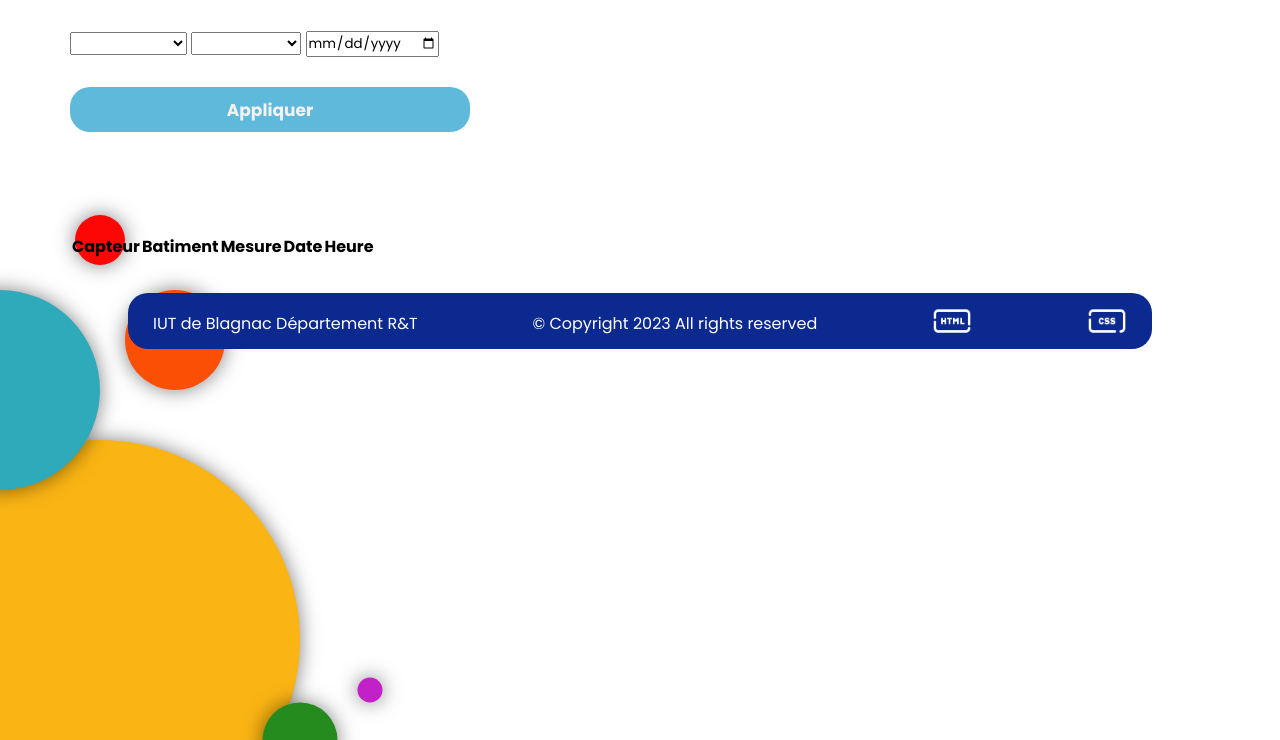
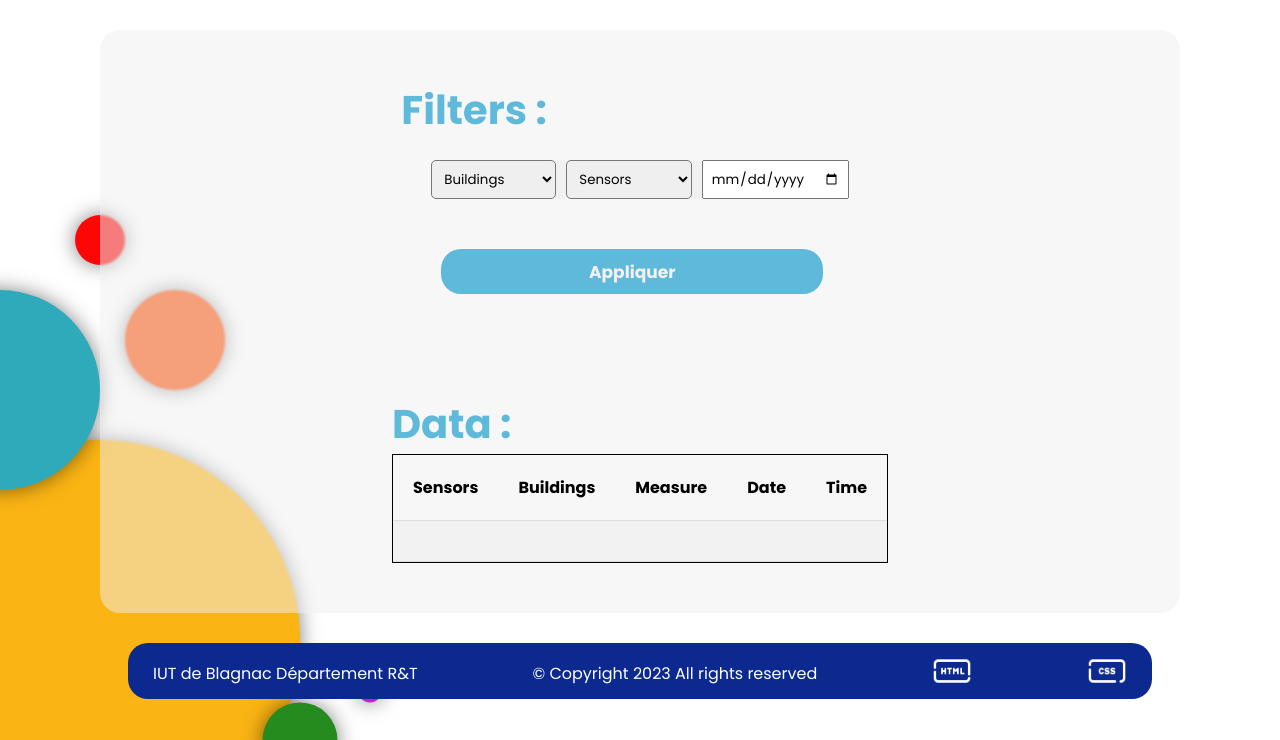
Before and after one commit to Hugo0707/SAe23, a PHP site: page /Pages/Sensors.php in a window 1280 px wide. Shown: the part 60-800 px from the top of the page. Run offline with PHP 8.4, Linux system fonts and the light colour scheme; tables that the repository leaves empty or names only in its code hold one stand-in row (values such as "Sample post"); data that the repository does not hold is empty.

Commit message:
Réalisation du CSS pour la page Sensors
+ réajustement du CSS pour d'autres pages

```diff
--- a/Pages/Sensors.php
+++ b/Pages/Sensors.php
@@ -68,41 +68,43 @@ for ($i=0; $i < mysqli_num_rows($result); $i++) {
         <div class="circle sixe"></div>
     </section>
     <section class="main">
-
+        <ul class="sensors">
+            <li>
+                <h1>Filters :</h1>
                 <!-- Tableau pour afficher les valeurs recuperées depuis la base de données dans un tableau en HTML -->
-
                 <form action="" method="GET">
-                <!-- Formulaire permettant de recueillir les filtres choisis par l'utilisateur -->
+                    <ul>
+                        <li>
                             <select name="ID_building" id="building">
-                    <option value="" selected></option>
-                    <option value="1"> Batiment R&T </option>
-                    <option value="2"> Batiment INFO </option>
+                            <option value="" selected>Buildings</option>
+                            <option value="1"> Building R&T </option>
+                            <option value="2"> Building INFO </option>
                             </select>
-
+                        </li>
+                        <li>
                             <select name="Type_sensor" id="building">
-                    <option value="" selected></option>
+                            <option value="" selected>Sensors</option>
                             <option value="Temperature"> Temperature </option>
                             <option value="Co2"> Co2 </option>
                             </select>
-
+                        </li>
+                        <li>
                             <input type="date" name="Date" id="date_input">
-
+                        </li>
+                    </ul>
                     <input type="submit" value="Appliquer">
-
                 </form>
-
+            </li>
+            <li>
+                <h1>Data :</h1>
                 <table>
-
                     <tr>
-
-                    <th> Capteur </th>
-                    <th> Batiment </th>
-                    <th> Mesure </th>
+                        <th> Sensors </th>
+                        <th> Buildings </th>
+                        <th> Measure </th>
                         <th> Date </th>
-                    <th> Heure </th>
-
+                        <th> Time </th>
                     </tr>
-
                     <?php
 
                         //Script qui permet de supprimer les choix par defaut vides du formulaire, et si un filtre sur la date est demandé il permet de la mettre au bon format
@@ -155,9 +157,9 @@ for ($i=0; $i < mysqli_num_rows($result); $i++) {
                             }
                         }
                     ?>
-
                 </table>
-
+            </li>
+            </ul>
     </section>
     <footer>
         <ul>
--- a/Style/style.css
+++ b/Style/style.css
@@ -32,7 +32,6 @@ body {
     background-color: rgba(240, 240, 240, 0.5);
     backdrop-filter: blur(1px);
     border-radius: 20px;
-    align-items: center;
     margin: 20px 30px 20px 30px;
 }
 
@@ -245,6 +244,7 @@ footer ul li a {
 .main .home {
     display: flex;
     text-align: justify;
+    align-items: center;
 }
 
 .home .text {
@@ -324,7 +324,9 @@ input[type="submit"]:active {
 /* ================================================================= */
                             /* Legal Information */
 /* ================================================================= */
-
+.notice {
+    padding-bottom: 20px;
+}
 .notice li h1 {
     text-align: center;
     font-size: 40px;
@@ -334,10 +336,14 @@ input[type="submit"]:active {
 .notice li h2 {
     margin: 10px;
     margin-top: 30px;
+    padding-left: 10px;
     color: rgb(94, 185, 218);
 }
 .notice li p {
     margin: 10px;
+    padding-left: 30px;
+    padding-right: 30px;
+    text-align: justify;
 }
 
 
@@ -397,3 +403,67 @@ input[type="submit"]:hover {
 input[type="submit"]:active {
     scale: 0.99;
 }
+
+/* ================================================================= */
+                            /* Sensors */
+/* ================================================================= */
+
+.sensors {
+    padding-top: 50px;
+    display: flex;
+    flex-direction: column;
+    align-items: center;
+}
+.sensors h1 {
+    color: rgb(94, 185, 218);
+    font-size: 40px;
+}
+.sensors ul {
+    display: flex;
+    justify-content: center;
+    align-items: center;
+}
+.sensors form {
+    width: 100%;
+}
+.sensors select {
+    padding: 8px;
+    margin-right: 10px;
+    border-radius: 5px;
+}
+.sensors input[type="date"] {
+    padding: 6.5px;
+}
+.sensors input[type="submit"] {
+    width: 80%;
+    margin-left: 40px;
+}
+
+table {
+    width: 100%;
+    border-collapse: separate;
+    border-spacing: 0;
+    border: 1px solid black;
+    margin-bottom: 50px;
+  }
+
+  thead {
+    background-color: #f2f2f2;
+    font-weight: bold;
+  }
+
+  th {
+    padding: 20px;
+    text-align: center;
+    border-bottom: 1px solid #ddd;
+  }
+
+  td {
+    padding: 20px;
+    border-bottom: 1px solid #ddd;
+    text-align: center;
+  }
+
+  tr:nth-child(even) {
+    background-color: #f2f2f2;
+  }
```
Lines whose indentation alone changed are shown as unchanged.
